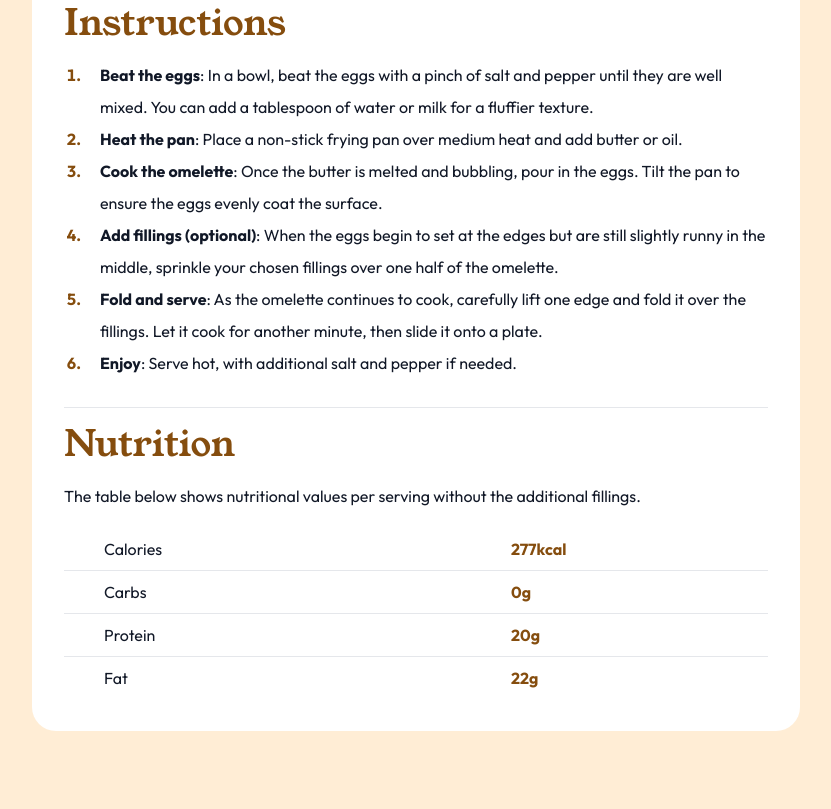
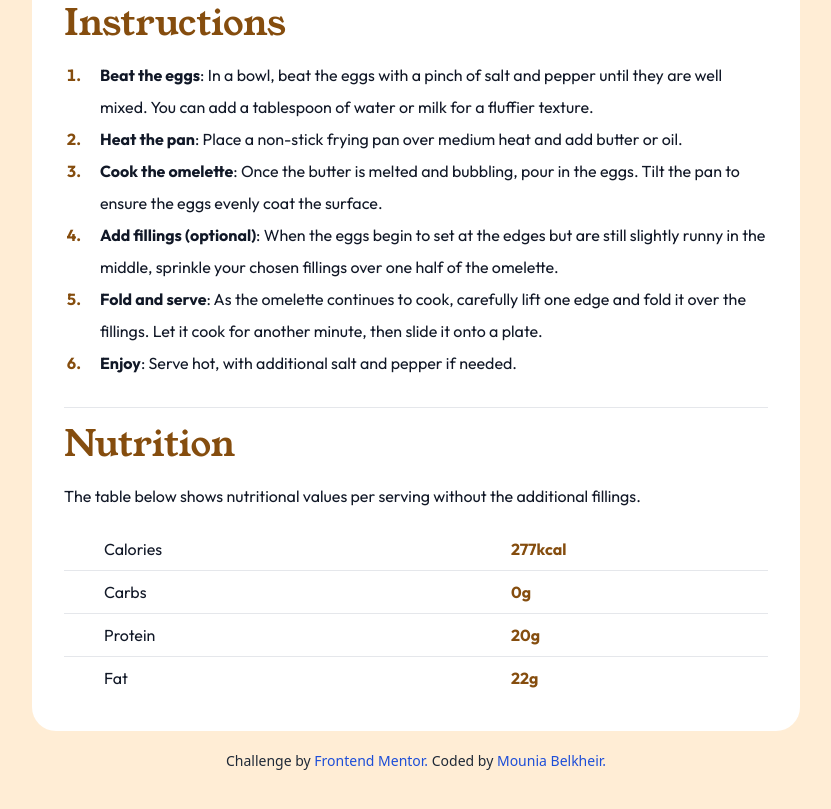
Before and after one commit to MouniaBelkheir/recipe, a website: page src/index.html in a window 1280 px wide. Shown: the part 1136-1945 px from the top of the page, without its empty margins (224-1055 px from the left). Drawn offline with Linux system fonts and the light colour scheme.

Commit message:
added readme and attribution

```diff
--- a/src/index.html
+++ b/src/index.html
@@ -10,9 +10,9 @@
 			href="./output.css"
 			rel="stylesheet" />
 	</head>
-	<body class="bg-orange-100 flex justify-center">
+	<body class="bg-orange-100 flex flex-col justify-center items-center">
 		<section
-			class="flex-row md:m-20 md:rounded-3xl bg-white md:max-w-3xl font-outfit leading-loose text-gray-900">
+			class="flex-row md:mt-20 md:rounded-3xl bg-white md:max-w-3xl font-outfit leading-loose text-gray-900">
 			<img
 				src="./images/image-omelette.png"
 				alt="omelette"
@@ -114,5 +114,21 @@
 				</div>
 			</div>
 		</section>
+		<div class="text-center text-gray-800 text-sm my-5">
+			Challenge by
+			<a
+				class="text-blue-700"
+				href="https://www.frontendmentor.io?ref=challenge"
+				target="_blank"
+				>Frontend Mentor.</a
+			>
+			Coded by
+			<a
+				class="text-blue-700"
+				target="_blank"
+				href="https://github.com/MouniaBelkheir"
+				>Mounia Belkheir.</a
+			>
+		</div>
 	</body>
 </html>
```
Also changed, not shown: README.md (added), src/images/mobile.png (added), src/output.css, 1 other file.
